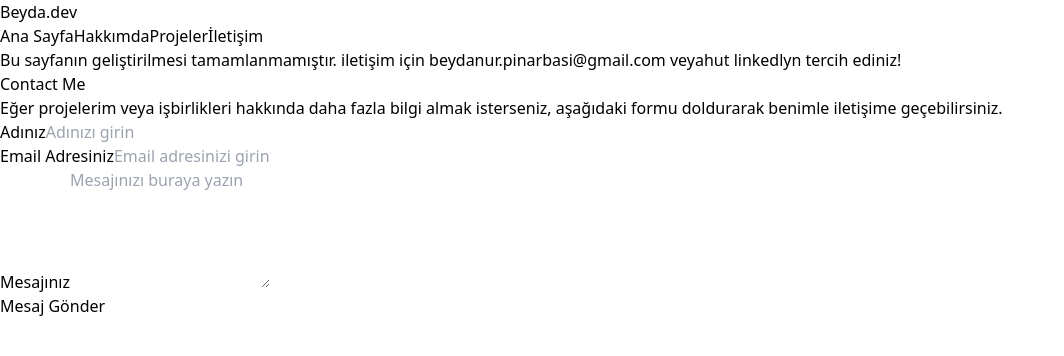
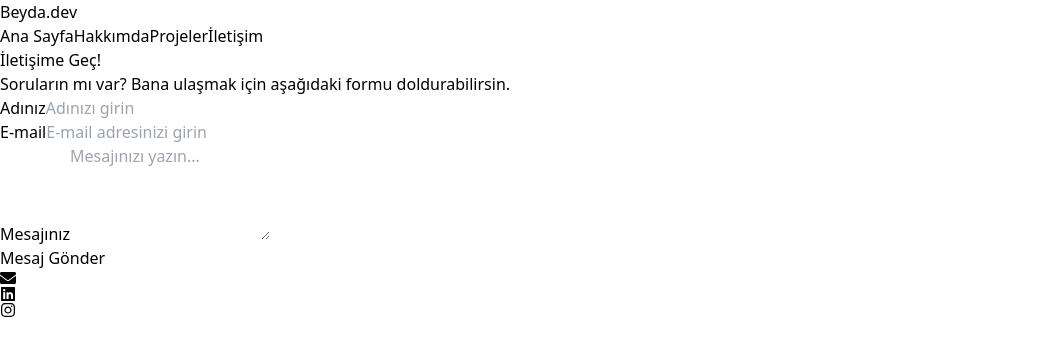
Before and after one commit to BeydaNurPinarbasi/my-portfolio, a Next.js app: page /contact in a window 1280 px wide. Shown: the top 356 px of the page, without its empty margins (0-1064 px from the left). Built offline with nearby package versions, Linux system fonts and the light colour scheme.

Commit message:
Contact section e-mail integration has been provided

```diff
--- a/package.json
+++ b/package.json
@@ -13,6 +13,7 @@
     "framer-motion": "^12.4.0",
     "lucide-react": "^0.474.0",
     "next": "15.1.6",
+    "nodemailer": "^6.10.0",
     "react": "^19.0.0",
     "react-dom": "^19.0.0",
     "react-icons": "^5.4.0"
@@ -20,6 +21,7 @@
   "devDependencies": {
     "@eslint/eslintrc": "^3",
     "@types/node": "^20",
+    "@types/nodemailer": "^6.4.17",
     "@types/react": "^19",
     "@types/react-dom": "^19",
     "eslint": "^9",
--- /dev/null
+++ b/src/app/api/contact/route.ts
@@ -0,0 +1,35 @@
+import { NextResponse } from "next/server";
+import nodemailer from "nodemailer";
+
+export async function POST(req: Request) {
+  try {
+    const { name, email, message } = await req.json();
+
+    if (!name || !email || !message) {
+      return NextResponse.json({ error: "Lütfen tüm alanları doldurun." }, { status: 400 });
+    }
+
+    const transporter = nodemailer.createTransport({
+      service: "gmail",
+      auth: {
+        user: process.env.EMAIL_USER,
+        pass: process.env.EMAIL_PASS,
+      },
+    });
+
+    const mailOptions = {
+      from: process.env.EMAIL_USER,
+      to: "beydanur.pinarbasi@gmail.com", // Alıcı e-posta adresi
+      subject: `Yeni İletişim Formu Mesajı - ${name}`,
+      text: `Gönderen: ${name} (${email})\n\nMesaj:\n${message}`,
+    };
+
+    await transporter.sendMail(mailOptions);
+
+    return NextResponse.json({ success: "E-posta başarıyla gönderildi!" }, { status: 200 });
+  } catch (error) {
+    console.error("E-posta gönderme hatası:", error);
+    return NextResponse.json({ error: "E-posta gönderme başarısız." }, { status: 500 });
+  }
+
+}
--- a/src/app/contact/page.tsx
+++ b/src/app/contact/page.tsx
@@ -1,74 +1,119 @@
 'use client';
 import React, { useState } from 'react';
+import { FaEnvelope, FaLinkedin, FaInstagram } from 'react-icons/fa';
 
 const Contact: React.FC = () => {
-  const [name, setName] = useState<string>('');
-  const [email, setEmail] = useState<string>('');
-  const [message, setMessage] = useState<string>('');
+  const [name, setName] = useState('');
+  const [email, setEmail] = useState('');
+  const [message, setMessage] = useState('');
+  const [loading, setLoading] = useState(false);
+  const [responseMsg, setResponseMsg] = useState('');
 
-  const handleSubmit = (e: React.FormEvent) => {
+  const handleSubmit = async (e: React.FormEvent) => {
     e.preventDefault();
-    // Burada form verilerini işleyebilirsiniz
-    alert(`Mesajınız gönderildi: ${message}`);
+    setLoading(true);
+    setResponseMsg('');
+
+    try {
+      const res = await fetch("/api/contact", {
+        method: "POST",
+        headers: { "Content-Type": "application/json" },
+        body: JSON.stringify({ name, email, message }),
+      });
+
+      const data = await res.json();
+      if (res.ok) {
+        setResponseMsg("Mesajınız başarıyla gönderildi!");
+        setName("");
+        setEmail("");
+        setMessage("");
+      } else {
+        setResponseMsg(data.error || "Mesaj gönderilirken bir hata oluştu.");
+      }
+    }catch (error) {
+      if (error instanceof Error) {
+        setResponseMsg(`Sunucu hatası: ${error.message}`);
+      } else {
+        setResponseMsg("Bilinmeyen bir hata oluştu. Daha sonra tekrar deneyin.");
+      }
+    }
   };
 
   return (
-    <section id="contact" className="py-12 px-4 bg-gray-100">
-      <div className="max-w-6xl mx-auto text-center">
-
-      <p className="text-lg text-gray-700 mb-8"> Bu sayfanın geliştirilmesi tamamlanmamıştır. iletişim için beydanur.pinarbasi@gmail.com veyahut linkedlyn tercih ediniz!</p>
-        <h2 className="text-4xl font-bold text-gray-800 mb-6">Contact Me</h2>
-        <p className="text-lg text-gray-700 mb-8">
-          Eğer projelerim veya işbirlikleri hakkında daha fazla bilgi almak isterseniz, aşağıdaki formu doldurarak benimle iletişime geçebilirsiniz.
+    <section id="contact" className="py-16 px-6 bg-gray-50 text-gray-800">
+      <div className="max-w-4xl mx-auto text-center">
+        <h2 className="text-4xl font-extrabold text-gray-900 mb-4">İletişime Geç!</h2>
+        <p className="text-lg text-gray-600 mb-8">
+          Soruların mı var? Bana ulaşmak için aşağıdaki formu doldurabilirsin.
         </p>
 
-        <form onSubmit={handleSubmit} className="max-w-2xl mx-auto bg-white p-8 rounded-lg shadow-lg">
-          <div className="mb-4">
-            <label htmlFor="name" className="block text-left text-lg text-gray-700">Adınız</label>
+        <form onSubmit={handleSubmit} className="max-w-lg mx-auto bg-white p-8 rounded-xl shadow-xl">
+          <div className="mb-4 text-left">
+            <label htmlFor="name" className="block text-lg font-medium">Adınız</label>
             <input
               type="text"
               id="name"
               value={name}
               onChange={(e) => setName(e.target.value)}
-              className="w-full px-4 py-2 mt-2 border border-gray-300 rounded-md focus:outline-none focus:ring-2 focus:ring-blue-500"
+              className="w-full px-4 py-3 mt-2 border border-gray-300 rounded-lg focus:outline-none focus:ring-2 focus:ring-blue-500"
               placeholder="Adınızı girin"
               required
             />
           </div>
 
-          <div className="mb-4">
-            <label htmlFor="email" className="block text-left text-lg text-gray-700">Email Adresiniz</label>
+          <div className="mb-4 text-left">
+            <label htmlFor="email" className="block text-lg font-medium">E-mail</label>
             <input
               type="email"
               id="email"
               value={email}
               onChange={(e) => setEmail(e.target.value)}
-              className="w-full px-4 py-2 mt-2 border border-gray-300 rounded-md focus:outline-none focus:ring-2 focus:ring-blue-500"
-              placeholder="Email adresinizi girin"
+              className="w-full px-4 py-3 mt-2 border border-gray-300 rounded-lg focus:outline-none focus:ring-2 focus:ring-blue-500"
+              placeholder="E-mail adresinizi girin"
               required
             />
           </div>
 
-          <div className="mb-4">
-            <label htmlFor="message" className="block text-left text-lg text-gray-700">Mesajınız</label>
+          <div className="mb-4 text-left">
+            <label htmlFor="message" className="block text-lg font-medium">Mesajınız</label>
             <textarea
               id="message"
               value={message}
               onChange={(e) => setMessage(e.target.value)}
-              className="w-full px-4 py-2 mt-2 border border-gray-300 rounded-md focus:outline-none focus:ring-2 focus:ring-blue-500"
-              placeholder="Mesajınızı buraya yazın"
-              rows={5}
+              className="w-full px-4 py-3 mt-2 border border-gray-300 rounded-lg focus:outline-none focus:ring-2 focus:ring-blue-500"
+              placeholder="Mesajınızı yazın..."
+              rows={4}
               required
             />
           </div>
 
           <button
             type="submit"
-            className="w-full py-3 px-6 bg-blue-500 text-white text-lg rounded-md hover:bg-blue-600 focus:outline-none focus:ring-2 focus:ring-blue-500"
+            className="w-full py-3 px-6 bg-blue-500 text-white text-lg rounded-lg hover:bg-blue-600 focus:outline-none focus:ring-2 focus:ring-blue-500 transition-all"
+            disabled={loading}
           >
-            Mesaj Gönder
+            {loading ? "Gönderiliyor..." : "Mesaj Gönder"}
           </button>
         </form>
+
+        {responseMsg && (
+          <p className={`text-center mt-4 ${responseMsg.includes("hata") ? "text-red-600" : "text-green-600"}`}>
+            {responseMsg}
+          </p>
+        )}
+
+        {/* Sosyal Medya */}
+        <div className="mt-8 flex justify-center space-x-6 text-gray-600">
+          <a href="mailto:beydanur.pinarbasi@gmail.com" className="hover:text-blue-500 text-2xl">
+            <FaEnvelope />
+          </a>
+          <a href="https://linkedin.com" target="_blank" rel="noopener noreferrer" className="hover:text-blue-500 text-2xl">
+            <FaLinkedin />
+          </a>
+          <a href="https://instagram.com" target="_blank" rel="noopener noreferrer" className="hover:text-pink-500 text-2xl">
+            <FaInstagram />
+          </a>
+        </div>
       </div>
     </section>
   );
```
Also changed, not shown: 1 other file (tests, documents, lock files or other folders).
